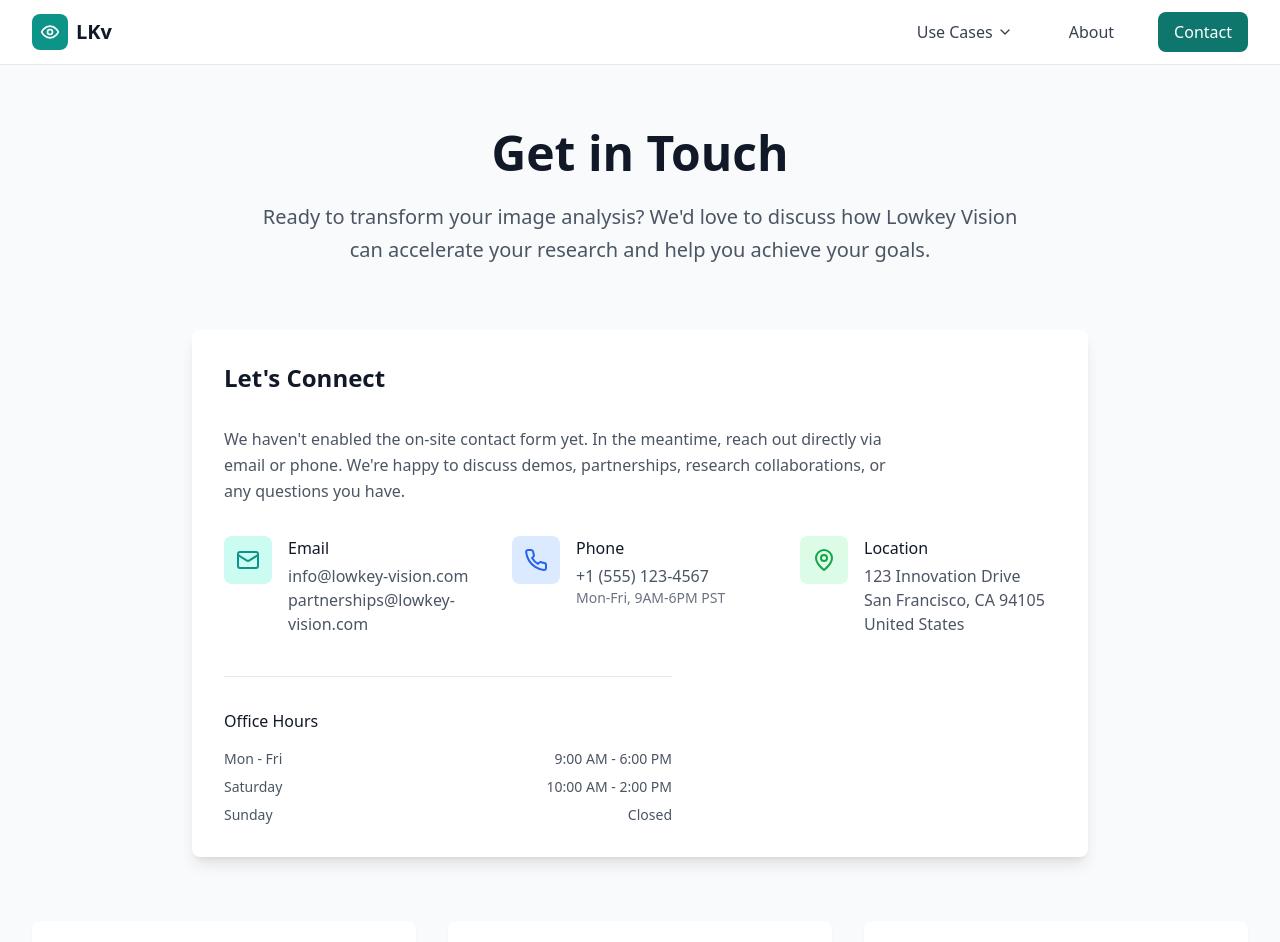
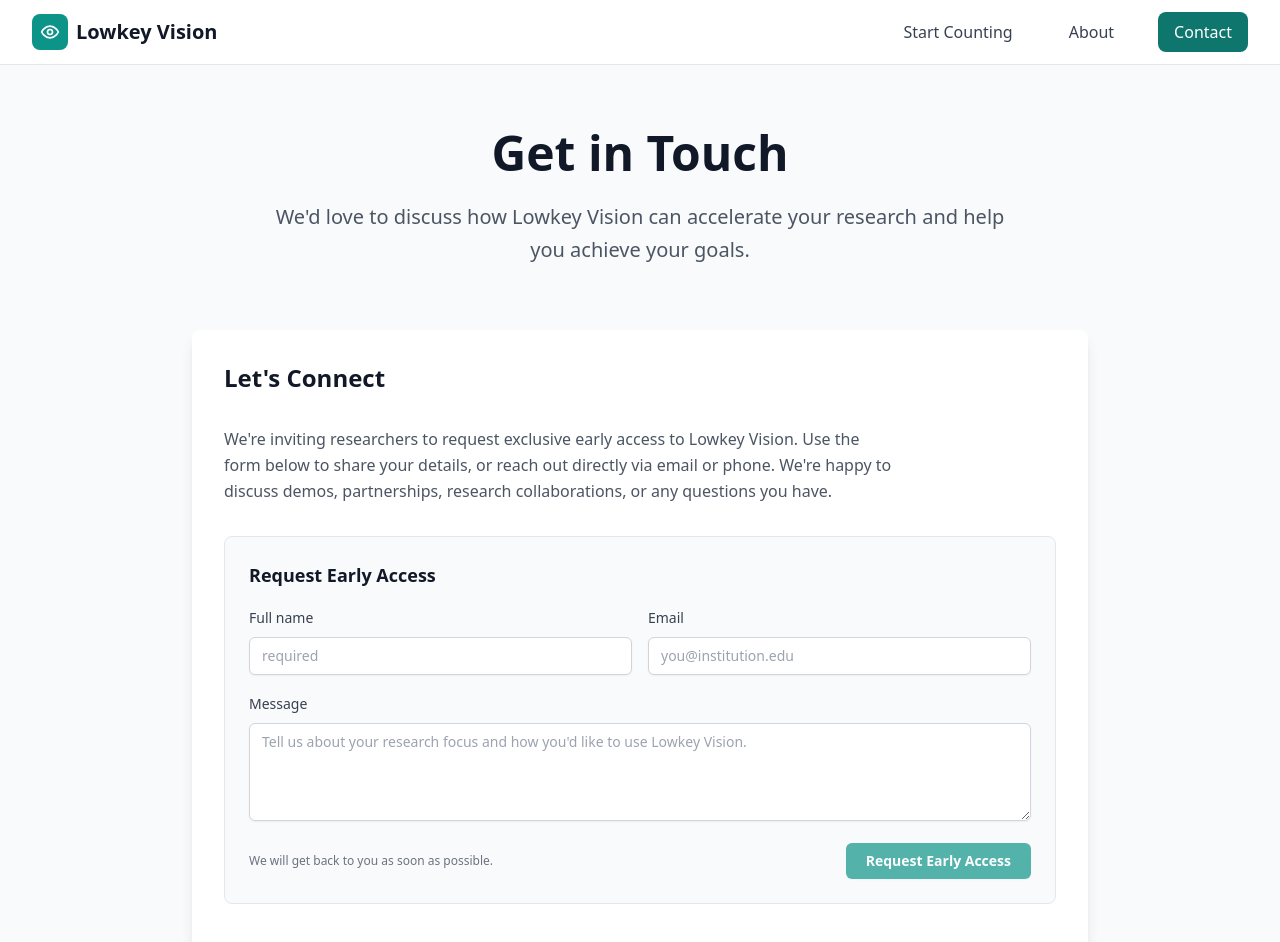
Before and after one commit to Twaal/lowkey-vision, a React (Vite) app in the folder frontend/: page /contact in a window 1280 px wide. Shown: the top 942 px of the page. Built offline with nearby package versions, Linux system fonts and the light colour scheme.

Commit message:
update website contact and default demo to v8

```diff
--- a/frontend/src/components/Navbar.tsx
+++ b/frontend/src/components/Navbar.tsx
@@ -1,18 +1,12 @@
 import React, { useState } from 'react';
 import { Link, useLocation } from 'react-router-dom';
-import { ChevronDown, Menu, X, Eye } from 'lucide-react';
+import { Menu, X, Eye } from 'lucide-react';
 
 const Navbar = () => {
-  const [isUseCasesOpen, setIsUseCasesOpen] = useState(false);
   const [isMobileMenuOpen, setIsMobileMenuOpen] = useState(false);
   const location = useLocation();
 
   const isActive = (path: string) => location.pathname === path;
-
-  const useCases = [
-    { name: 'Cell Counter YOLOv4', path: '/cell-counting', available: true },
-    { name: 'Cell Counter YOLOv8', path: '/cell-counting-v8', available: true },
-  ];
 
   return (
     <nav className="bg-white border-b border-gray-200 sticky top-0 z-50 backdrop-blur-sm bg-white/95">
@@ -23,44 +17,19 @@ const Navbar = () => {
             <div className="p-2 bg-teal-600 rounded-lg group-hover:bg-teal-700 transition-colors duration-200">
               <Eye className="h-5 w-5 text-white" />
             </div>
-            <span className="text-xl font-bold text-gray-900">LKv</span>
+            <span className="text-xl font-bold text-gray-900">Lowkey Vision</span>
           </Link>
 
           {/* Desktop Navigation */}
           <div className="hidden md:flex items-center space-x-8">
-            {/* Use Cases Dropdown */}
-            <div className="relative">
-              <button
-                onClick={() => setIsUseCasesOpen(!isUseCasesOpen)}
-                className="flex items-center space-x-1 px-3 py-2 text-gray-700 hover:text-teal-600 transition-colors duration-200"
+            <Link
+              to="/cell-counting-v8"
+              className={`px-3 py-2 font-medium transition-colors duration-200 ${
+                isActive('/cell-counting-v8') || isActive('/cell-counting') ? 'text-teal-600' : 'text-gray-700 hover:text-teal-600'
+              }`}
             >
-                <span className="font-medium">Use Cases</span>
-                <ChevronDown className={`h-4 w-4 transition-transform duration-200 ${isUseCasesOpen ? 'rotate-180' : ''}`} />
-              </button>
-
-              {isUseCasesOpen && (
-                <div className="absolute top-full left-0 mt-1 w-56 bg-white border border-gray-200 rounded-lg shadow-lg py-2 z-10">
-                  {useCases.map((useCase, index) => (
-                    <div key={index}>
-                      {useCase.available ? (
-                        <Link
-                          to={useCase.path}
-                          onClick={() => setIsUseCasesOpen(false)}
-                          className="block px-4 py-3 text-gray-700 hover:bg-teal-50 hover:text-teal-600 transition-colors duration-150"
-                        >
-                          {useCase.name}
+              Start Counting
             </Link>
-                      ) : (
-                        <div className="block px-4 py-3 text-gray-400 cursor-not-allowed">
-                          {useCase.name}
-                          <span className="text-xs text-gray-400 ml-2">Coming Soon</span>
-                        </div>
-                      )}
-                    </div>
-                  ))}
-                </div>
-              )}
-            </div>
 
             <Link
               to="/about"
@@ -98,27 +67,13 @@ const Navbar = () => {
         {isMobileMenuOpen && (
           <div className="md:hidden border-t border-gray-200 py-4">
             <div className="space-y-3">
-              <div className="space-y-1">
-                <div className="font-medium text-gray-900 px-3 py-2">Use Cases</div>
-                {useCases.map((useCase, index) => (
-                  <div key={index}>
-                    {useCase.available ? (
               <Link
-                        to={useCase.path}
+                to="/cell-counting-v8"
                 onClick={() => setIsMobileMenuOpen(false)}
-                        className="block px-6 py-2 text-gray-700 hover:bg-teal-50 hover:text-teal-600 transition-colors duration-150"
+                className="block px-3 py-2 text-gray-700 hover:text-teal-600 font-medium transition-colors duration-200"
               >
-                        {useCase.name}
+                Start Counting
               </Link>
-                    ) : (
-                      <div className="block px-6 py-2 text-gray-400">
-                        {useCase.name}
-                        <span className="text-xs text-gray-400 ml-2">Coming Soon</span>
-                      </div>
-                    )}
-                  </div>
-                ))}
-              </div>
 
               <Link
                 to="/about"
@@ -140,13 +95,6 @@ const Navbar = () => {
         )}
       </div>
 
-      {/* Overlay for dropdown */}
-      {isUseCasesOpen && (
-        <div
-          className="fixed inset-0 z-0"
-          onClick={() => setIsUseCasesOpen(false)}
-        />
-      )}
     </nav>
   );
 };
--- a/frontend/src/pages/ContactPage.tsx
+++ b/frontend/src/pages/ContactPage.tsx
@@ -1,8 +1,60 @@
-import React from 'react';
+import React, { useMemo, useState } from 'react';
 import { Mail, Phone, MapPin } from 'lucide-react';
 
 const ContactPage = () => {
-  // Contact form removed intentionally – currently only displaying static contact information.
+  const [formValues, setFormValues] = useState({
+    name: '',
+    email: '',
+    message: '',
+  });
+  const [isSubmitting, setIsSubmitting] = useState(false);
+  const [toast, setToast] = useState<{ type: 'success' | 'error'; message: string } | null>(null);
+
+  const isSubmitDisabled = useMemo(() => {
+    return isSubmitting || !formValues.name.trim() || !formValues.email.trim();
+  }, [formValues.email, formValues.name, isSubmitting]);
+
+  const handleChange = (event: React.ChangeEvent<HTMLInputElement | HTMLTextAreaElement>) => {
+    const { name, value } = event.target;
+    setFormValues((prev) => ({ ...prev, [name]: value }));
+  };
+
+  const handleSubmit = async (event: React.FormEvent<HTMLFormElement>) => {
+    event.preventDefault();
+    if (isSubmitting) return;
+
+    setIsSubmitting(true);
+    setToast(null);
+
+    try {
+      const response = await fetch('https://formsubmit.co/ajax/lowkey-vision@protonmail.com', {
+        method: 'POST',
+        headers: {
+          'Content-Type': 'application/json',
+          Accept: 'application/json',
+        },
+        body: JSON.stringify({
+          name: formValues.name,
+          email: formValues.email,
+          message: formValues.message,
+          _subject: 'New early access inquiry from Lowkey Vision site',
+          _template: 'table',
+        }),
+      });
+
+      if (response.ok) {
+        setToast({ type: 'success', message: 'Thanks! Your early access request has been sent.' });
+        setFormValues({ name: '', email: '', message: '' });
+      } else {
+        const errorText = await response.text();
+        setToast({ type: 'error', message: errorText || 'Unable to submit your request.' });
+      }
+    } catch (error) {
+      setToast({ type: 'error', message: error instanceof Error ? error.message : 'Unable to submit your request.' });
+    } finally {
+      setIsSubmitting(false);
+    }
+  };
 
   return (
     <div className="min-h-screen bg-gray-50 py-16">
@@ -13,7 +65,7 @@ const ContactPage = () => {
             Get in Touch
           </h1>
           <p className="text-xl text-gray-600 max-w-3xl mx-auto leading-relaxed">
-            Ready to transform your image analysis? We'd love to discuss how Lowkey Vision
+            We'd love to discuss how Lowkey Vision
             can accelerate your research and help you achieve your goals.
           </p>
         </div>
@@ -22,10 +74,74 @@ const ContactPage = () => {
           <div className="bg-white rounded-lg shadow-lg p-8">
             <h2 className="text-2xl font-semibold text-gray-900 mb-8">Let's Connect</h2>
             <p className="text-gray-600 mb-8 leading-relaxed max-w-2xl">
-              We haven't enabled the on-site contact form yet. In the meantime, reach out directly
-              via email or phone. We're happy to discuss demos, partnerships, research
-              collaborations, or any questions you have.
+              We're inviting researchers to request exclusive early access to Lowkey Vision. Use
+              the form below to share your details, or reach out directly via email or phone. We're
+              happy to discuss demos, partnerships, research collaborations, or any questions you
+              have.
             </p>
+            <form
+              className="bg-gray-50 border border-gray-200 rounded-lg p-6 mb-10"
+              onSubmit={handleSubmit}
+            >
+              <h3 className="text-lg font-semibold text-gray-900 mb-4">Request Early Access</h3>
+              <div className="grid grid-cols-1 md:grid-cols-2 gap-4">
+                <label className="block">
+                  <span className="text-sm font-medium text-gray-700">Full name</span>
+                  <input
+                    type="text"
+                    name="name"
+                    required
+                    value={formValues.name}
+                    onChange={handleChange}
+                    className="mt-2 w-full rounded-md border border-gray-300 bg-white px-3 py-2 text-sm text-gray-900 shadow-sm focus:border-teal-500 focus:outline-none focus:ring-2 focus:ring-teal-200"
+                    placeholder="required"
+                  />
+                </label>
+                <label className="block">
+                  <span className="text-sm font-medium text-gray-700">Email</span>
+                  <input
+                    type="email"
+                    name="email"
+                    required
+                    value={formValues.email}
+                    onChange={handleChange}
+                    className="mt-2 w-full rounded-md border border-gray-300 bg-white px-3 py-2 text-sm text-gray-900 shadow-sm focus:border-teal-500 focus:outline-none focus:ring-2 focus:ring-teal-200"
+                    placeholder="you@institution.edu"
+                  />
+                </label>
+                <label className="block md:col-span-2">
+                  <span className="text-sm font-medium text-gray-700">Message</span>
+                  <textarea
+                    name="message"
+                    rows={4}
+                    value={formValues.message}
+                    onChange={handleChange}
+                    className="mt-2 w-full rounded-md border border-gray-300 bg-white px-3 py-2 text-sm text-gray-900 shadow-sm focus:border-teal-500 focus:outline-none focus:ring-2 focus:ring-teal-200"
+                    placeholder="Tell us about your research focus and how you'd like to use Lowkey Vision."
+                  />
+                </label>
+              </div>
+              <div className="mt-4 flex flex-col sm:flex-row sm:items-center sm:justify-between gap-3">
+                <p className="text-xs text-gray-500">
+                  We will get back to you as soon as possible.
+                </p>
+                <button
+                  type="submit"
+                  disabled={isSubmitDisabled}
+                  className="inline-flex items-center justify-center rounded-md bg-teal-600 px-5 py-2 text-sm font-semibold text-white shadow-sm hover:bg-teal-700 focus:outline-none focus:ring-2 focus:ring-teal-500 focus:ring-offset-2 disabled:cursor-not-allowed disabled:opacity-70"
+                >
+                  {isSubmitting ? 'Sending…' : 'Request Early Access'}
+                </button>
+              </div>
+              {toast && (
+                <div
+                  className={`mt-4 rounded-md px-4 py-3 text-sm ${toast.type === 'success' ? 'bg-teal-50 text-teal-700' : 'bg-red-50 text-red-700'}`}
+                  role="status"
+                >
+                  {toast.message}
+                </div>
+              )}
+            </form>
             <div className="grid grid-cols-1 md:grid-cols-3 gap-8">
               <div className="flex items-start space-x-4">
                 <div className="w-12 h-12 bg-teal-100 rounded-lg flex items-center justify-center flex-shrink-0">
@@ -33,8 +149,7 @@ const ContactPage = () => {
                 </div>
                 <div>
                   <h3 className="font-medium text-gray-900 mb-1">Email</h3>
-                  <p className="text-gray-600">info@lowkey-vision.com</p>
-                  <p className="text-gray-600">partnerships@lowkey-vision.com</p>
+                  <p className="text-gray-600">lowkey-vision@protonmail.com</p>
                 </div>
               </div>
 
@@ -44,8 +159,8 @@ const ContactPage = () => {
                 </div>
                 <div>
                   <h3 className="font-medium text-gray-900 mb-1">Phone</h3>
-                  <p className="text-gray-600">+1 (555) 123-4567</p>
-                  <p className="text-sm text-gray-500">Mon-Fri, 9AM-6PM PST</p>
+                  <p className="text-gray-600">(+47) 91 60 99 37</p>
+                  <p className="text-sm text-gray-500">Mon-Fri, 9AM-6PM CET</p>
                 </div>
               </div>
 
@@ -56,9 +171,9 @@ const ContactPage = () => {
                 <div>
                   <h3 className="font-medium text-gray-900 mb-1">Location</h3>
                   <p className="text-gray-600">
-                    123 Innovation Drive<br />
-                    San Francisco, CA 94105<br />
-                    United States
+                    Gaustadalléen 21,<br />
+                    Oslo, 0349<br />
+                    Norway
                   </p>
                 </div>
               </div>
--- a/frontend/src/pages/LandingPage.tsx
+++ b/frontend/src/pages/LandingPage.tsx
@@ -11,8 +11,8 @@ const LandingPage = () => {
         videoSrc="/media/hero-cells.mp4" // PLACE your video under public/media/
         poster="/media/hero-poster.jpg"   // Optional poster image
         heading={<><span className="block text-transparent bg-clip-text bg-gradient-to-r from-teal-300 via-cyan-200 to-emerald-300">AI-Powered</span><span className="block">Cell Counting & Analysis</span></>}
-        subheading="Turn microscopy images into reliable quantitative data. Fast, accurate, and accessible cell counting for research labs and biotech teams."
-  primaryCta={{ label: 'Try Cell Counter YOLOv4', to: '/cell-counting' }}
+          subheading="Turn microscopy images into reliable quantitative data. Fast, accurate, and accessible cell counting for research labs and biotech teams."
+          primaryCta={{ label: 'Start Counting', to: '/cell-counting-v8' }}
         secondaryCta={{ label: 'Learn More', to: '/about' }}
       />
 
@@ -164,10 +164,10 @@ const LandingPage = () => {
             Upload a microscopy image and get fast, reproducible cell metrics in seconds.
           </p>
           <Link
-            to="/cell-counting"
+            to="/cell-counting-v8"
             className="inline-flex items-center px-8 py-4 bg-white text-teal-600 text-lg font-semibold rounded-lg hover:bg-gray-50 transition-all duration-200 shadow-lg hover:shadow-xl transform hover:-translate-y-1"
           >
-            Open Cell Counter YOLOv4
+            Start Counting
             <ArrowRight className="ml-2 h-5 w-5" />
           </Link>
         </div>
```
Also changed, not shown: frontend/src/App.tsx (+3 -4 lines), frontend/src/pages/AboutPage.tsx (+9 -10 lines), frontend/src/pages/CellCounting.tsx (+4 -4 lines), frontend/src/pages/CellCountingV8.tsx (+4 -4 lines). Lines whose indentation alone changed are shown as unchanged.
